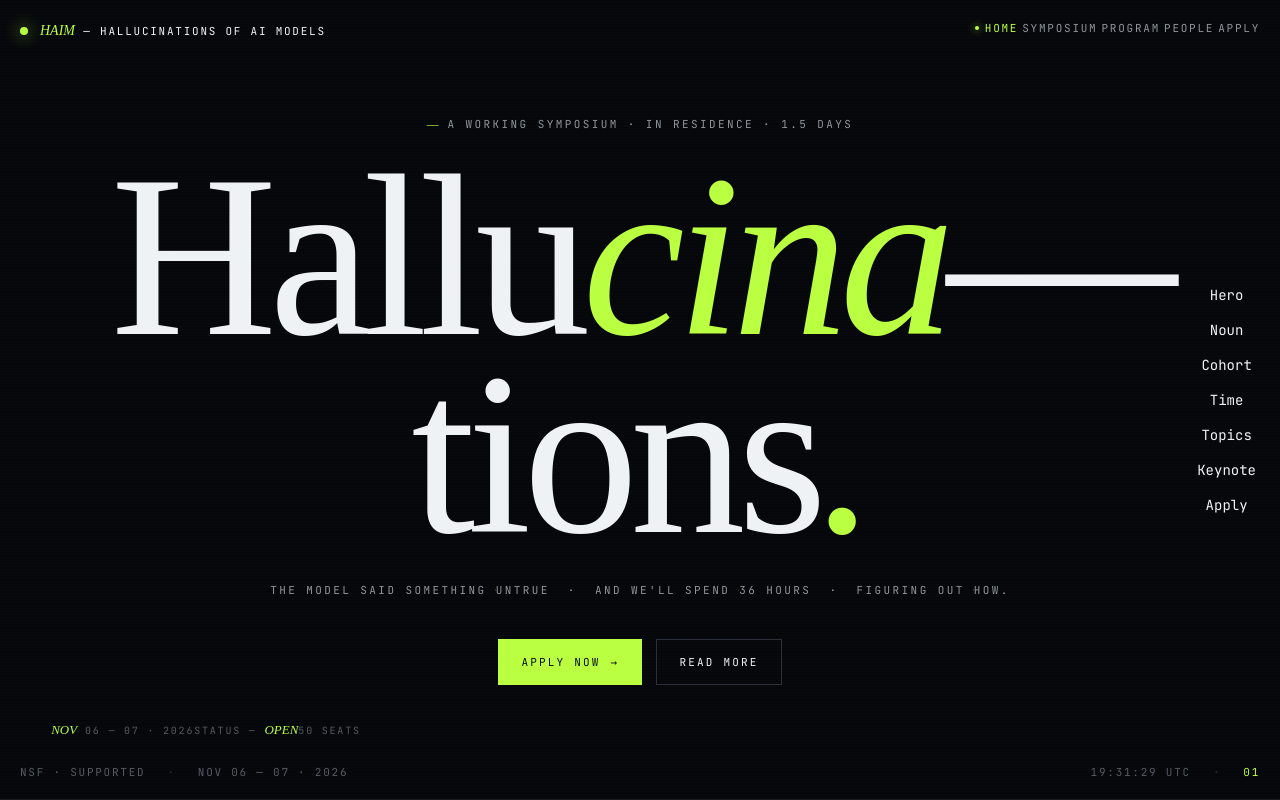
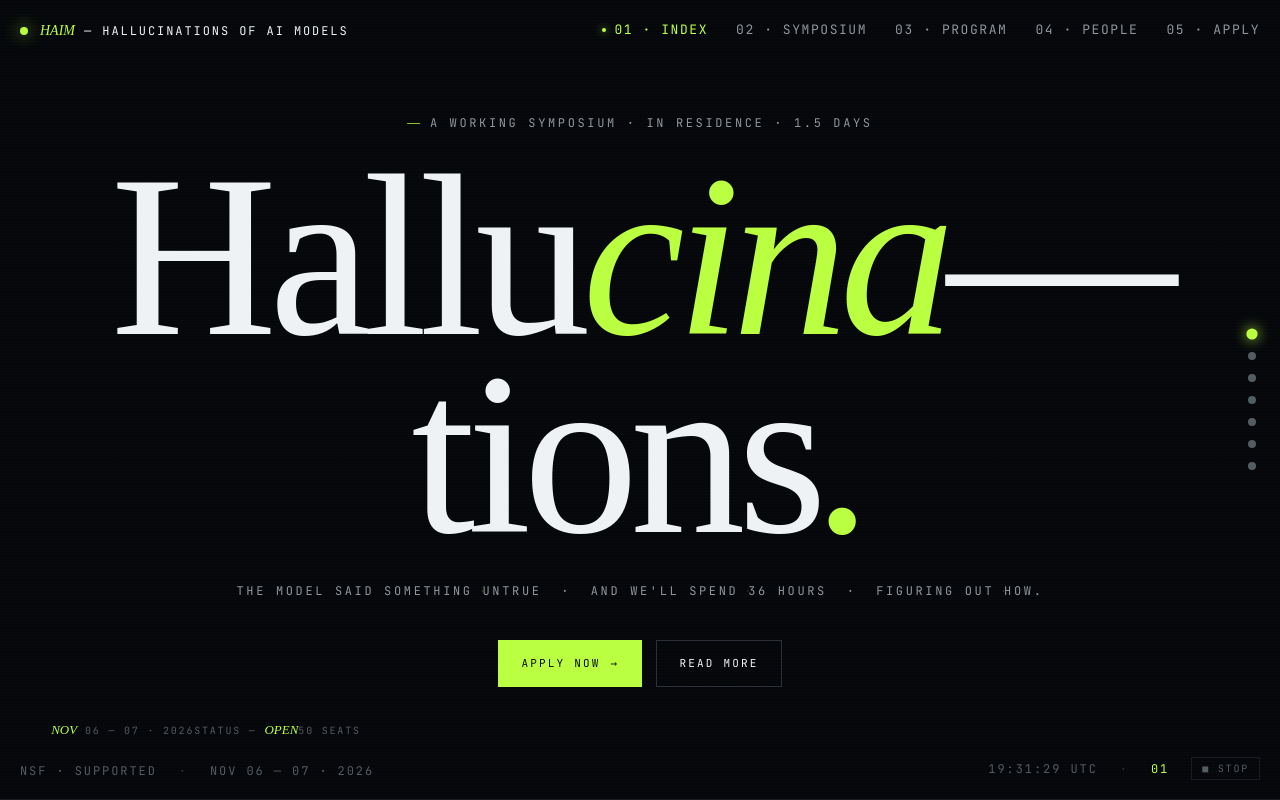
Before and after one commit to satrajitghosh183/haim-symposium, a Next.js app: page / in a window 1280 px wide. Built offline with nearby package versions, Linux system fonts and the light colour scheme; a web font is replaced by a local one.

Commit message:
Dots-only nav, pause-hallucinations button, bigger text

```diff
--- a/src/app/globals.css
+++ b/src/app/globals.css
@@ -33,7 +33,7 @@ body {
   color: var(--text);
   font-family: var(--mono);   /* ← mono by default, same as original */
   font-weight: 400;
-  font-size: 14px;
+  font-size: 16px;
   line-height: 1.5;
   -webkit-font-smoothing: antialiased;
   text-rendering: optimizeLegibility;
@@ -79,7 +79,7 @@ body::after {
   pointer-events: none;
   z-index: 100;
   font-family: var(--mono);
-  font-size: 11px;
+  font-size: 12px;
   letter-spacing: 0.16em;
   text-transform: uppercase;
 }
@@ -106,14 +106,16 @@ body::after {
 
 .chrome__tr {
   position: absolute; top: 20px; right: 20px;
-  display: flex; gap: 22px;
+  display: flex; gap: 28px;
+  font-size: 13px; /* bigger than before */
+  letter-spacing: 0.12em;
 }
 .chrome__tr a { color: var(--text-dim); transition: color .25s; position: relative; }
 .chrome__tr a:hover { color: var(--text); }
 .chrome__tr a.is-active { color: var(--accent); }
 .chrome__tr a.is-active::before {
   content: "";
-  position: absolute; left: -10px; top: 50%;
+  position: absolute; left: -12px; top: 50%;
   width: 4px; height: 4px; border-radius: 50%;
   background: var(--accent);
   transform: translateY(-50%);
@@ -249,7 +251,7 @@ body::after {
 
 .sub {
   font-family: var(--mono);
-  font-size: clamp(11px, 0.8vw, 13px);
+  font-size: clamp(12px, 0.9vw, 15px);
   letter-spacing: 0.22em; color: var(--text-dim); text-transform: uppercase;
 }
 .sub em {
@@ -325,7 +327,7 @@ body::after {
 .lrow__n { font-family: var(--mono); font-size: 11px; letter-spacing: 0.18em; color: var(--text-faint); }
 .lrow__t {
   font-family: var(--serif);
-  font-size: clamp(22px, 2vw, 32px);
+  font-size: clamp(24px, 2.2vw, 36px);
   line-height: 1.15; letter-spacing: -0.01em;
 }
 .lrow__t em { font-style: italic; color: var(--accent); }
@@ -387,7 +389,7 @@ body::after {
 .slot:hover { background: color-mix(in oklab, var(--surface) 40%, transparent); }
 .slot__time { font-family: var(--mono); font-size: 11px; letter-spacing: 0.14em; color: var(--accent); }
 .slot__body { display: grid; gap: 8px; }
-.slot__title { font-family: var(--serif); font-size: clamp(20px,1.7vw,28px); line-height: 1.15; letter-spacing: -0.01em; }
+.slot__title { font-family: var(--serif); font-size: clamp(22px,2vw,34px); line-height: 1.15; letter-spacing: -0.01em; }
 .slot__title em { font-style: italic; color: var(--accent); }
 .slot__tag { font-family: var(--mono); font-size: 10px; letter-spacing: 0.18em; text-transform: uppercase; color: var(--text-faint); text-align: right; }
 @media (max-width: 820px) {
--- a/src/app/layout.tsx
+++ b/src/app/layout.tsx
@@ -1,4 +1,5 @@
 import type { Metadata } from 'next'
+import { FlickerProvider } from '@/lib/flicker-context'
 import './globals.css'
 
 export const metadata: Metadata = {
@@ -28,7 +29,7 @@ export default function RootLayout({
           rel="stylesheet"
         />
       </head>
-      <body>{children}</body>
+      <body><FlickerProvider>{children}</FlickerProvider></body>
     </html>
   )
 }
--- a/src/components/Chrome.tsx
+++ b/src/components/Chrome.tsx
@@ -1,19 +1,21 @@
 'use client'
 
+import { useFlicker } from '@/lib/flicker-context'
 import Link from 'next/link'
 import { usePathname } from 'next/navigation'
 import { useEffect, useState } from 'react'
 
 const NAV_LINKS = [
-  { href: '/', label: 'Home' },
-  { href: '/symposium', label: 'Symposium' },
-  { href: '/program', label: 'Program' },
-  { href: '/people', label: 'People' },
-  { href: '/apply', label: 'Apply' },
+  { href: '/',           label: '01 · Index'    },
+  { href: '/symposium',  label: '02 · Symposium' },
+  { href: '/program',    label: '03 · Program'  },
+  { href: '/people',     label: '04 · People'   },
+  { href: '/apply',      label: '05 · Apply'    },
 ]
 
 export default function Chrome() {
   const pathname = usePathname()
+  const { paused, toggle } = useFlicker()
   const [time, setTime] = useState('')
   const [frame, setFrame] = useState(0)
 
@@ -60,20 +62,18 @@ export default function Chrome() {
         </Link>
       </div>
 
-      {/* Top-right: nav */}
-      <div className="chrome__tr">
-        <nav style={{ display: 'flex', gap: '4px' }}>
+      {/* Top-right: nav — numbered, spaced, bigger */}
+      <nav className="chrome__tr">
         {NAV_LINKS.map((l) => (
           <Link
             key={l.href}
             href={l.href}
-              className={`nav-link${pathname === l.href ? ' is-active' : ''}`}
+            className={pathname === l.href ? 'is-active' : ''}
           >
             {l.label}
           </Link>
         ))}
       </nav>
-      </div>
 
       {/* Bottom-left: sponsors */}
       <div className="chrome__bl">
@@ -82,7 +82,7 @@ export default function Chrome() {
         <span>Nov 06 — 07 · 2026</span>
       </div>
 
-      {/* Bottom-right: clock + frame counter */}
+      {/* Bottom-right: clock + frame counter + pause toggle */}
       <div className="chrome__br">
         <span>{time}</span>
         {frame > 0 && (
@@ -91,6 +91,24 @@ export default function Chrome() {
             <span style={{ color: 'var(--accent)' }}>{String(frame).padStart(2, '0')}</span>
           </>
         )}
+        <button
+          onClick={toggle}
+          title={paused ? 'Resume hallucinations' : 'Stop hallucinations'}
+          style={{
+            fontFamily: 'var(--mono)',
+            fontSize: '10px',
+            letterSpacing: '0.18em',
+            textTransform: 'uppercase',
+            color: paused ? 'var(--accent)' : 'var(--text-faint)',
+            border: `1px solid ${paused ? 'var(--accent)' : 'var(--line-soft)'}`,
+            padding: '3px 10px',
+            background: paused ? 'color-mix(in oklab, var(--accent) 10%, transparent)' : 'transparent',
+            transition: 'all .25s',
+            cursor: 'none',
+          }}
+        >
+          {paused ? '▶ resume' : '■ stop'}
+        </button>
       </div>
     </div>
   )
--- a/src/components/DotNav.tsx
+++ b/src/components/DotNav.tsx
@@ -11,6 +11,7 @@ export default function DotNav({ links }: DotNavProps) {
 
   useEffect(() => {
     const ids = links.map((l) => l.href.replace('#', ''))
+    const deck = document.querySelector('.deck')
     const sections = ids
       .map((id) => document.getElementById(id))
       .filter(Boolean) as HTMLElement[]
@@ -26,7 +27,7 @@ export default function DotNav({ links }: DotNavProps) {
           }
         })
       },
-      { threshold: 0.4 }
+      { root: deck, threshold: 0.55 }
     )
 
     sections.forEach((s) => obs.observe(s))
@@ -36,24 +37,22 @@ export default function DotNav({ links }: DotNavProps) {
   const handleClick = (href: string, idx: number) => {
     setActive(idx)
     const id = href.replace('#', '')
+    const deck = document.querySelector('.deck')
     const el = document.getElementById(id)
-    if (el) {
-      el.scrollIntoView({ behavior: 'smooth', block: 'start' })
-    }
+    if (el && deck) deck.scrollTo({ top: el.offsetTop, behavior: 'smooth' })
   }
 
   return (
-    <nav className="dotnav" aria-label="Section navigation">
+    <nav className="dotnav" aria-label="frames">
       {links.map((link, idx) => (
-        <button
+        // Use <a> so the existing CSS selectors (.dotnav a, .dotnav a span) apply
+        <a
           key={link.href}
-          className={`dotnav__item${active === idx ? ' is-active' : ''}`}
-          onClick={() => handleClick(link.href, idx)}
-          aria-label={`Jump to ${link.label}`}
-        >
-          <span className="dotnav__label">{link.label}</span>
-          <span className="dotnav__pip" />
-        </button>
+          href={link.href}
+          className={active === idx ? 'is-active' : ''}
+          onClick={(e) => { e.preventDefault(); handleClick(link.href, idx) }}
+          aria-label={link.label}
+        />
       ))}
     </nav>
   )
--- a/src/components/Flicker.tsx
+++ b/src/components/Flicker.tsx
@@ -1,6 +1,7 @@
 'use client'
 
 import { useEffect, useRef, useState, ElementType } from 'react'
+import { useFlicker } from '@/lib/flicker-context'
 
 const CHARS = '01HALCINTNRGM◆✦›—ƎᗡW✕•·∴ᗤ'
 
@@ -9,6 +10,8 @@ interface FlickerProps {
   interval?: number
   className?: string
   as?: ElementType
+  /** When true this instance ignores the global pause (e.g. hero title) */
+  freeze?: boolean
 }
 
 export default function Flicker({
@@ -16,37 +19,33 @@ export default function Flicker({
   interval = 3200,
   className = '',
   as: Tag = 'span',
+  freeze = false,
 }: FlickerProps) {
+  const { paused } = useFlicker()
+  const isPaused = paused && !freeze
+
   const [display, setDisplay] = useState(words[0] ?? '')
   const [scrambling, setScrambling] = useState(false)
   const indexRef = useRef(0)
   const rafRef = useRef<number>(0)
   const scramblingRef = useRef(false)
 
-  // Stable scramble — no closure over `display`, so deps never change
   const scrambleTo = useRef((target: string) => {
-    if (scramblingRef.current) {
-      cancelAnimationFrame(rafRef.current)
-    }
+    if (scramblingRef.current) cancelAnimationFrame(rafRef.current)
     scramblingRef.current = true
     setScrambling(true)
-
     const totalFrames = 18
     let frame = 0
-
     const tick = () => {
       frame++
       const progress = frame / totalFrames
       let result = ''
       for (let i = 0; i < target.length; i++) {
-        if (Math.random() < progress * 1.3 || progress > 0.85) {
-          result += target[i]
-        } else {
-          result += CHARS[Math.floor(Math.random() * CHARS.length)]
-        }
+        result += (Math.random() < progress * 1.3 || progress > 0.85)
+          ? target[i]
+          : CHARS[Math.floor(Math.random() * CHARS.length)]
       }
       setDisplay(result)
-
       if (frame < totalFrames) {
         rafRef.current = requestAnimationFrame(tick)
       } else {
@@ -55,23 +54,20 @@ export default function Flicker({
         scramblingRef.current = false
       }
     }
-
     rafRef.current = requestAnimationFrame(tick)
   }).current
 
   useEffect(() => {
-    if (words.length <= 1) return
+    if (words.length <= 1 || isPaused) return
     const id = setInterval(() => {
       indexRef.current = (indexRef.current + 1) % words.length
       scrambleTo(words[indexRef.current])
     }, interval + Math.random() * 1200)
-    return () => {
-      clearInterval(id)
-      cancelAnimationFrame(rafRef.current)
-    }
-  }, [words, interval, scrambleTo])
+    return () => { clearInterval(id); cancelAnimationFrame(rafRef.current) }
+  }, [words, interval, scrambleTo, isPaused])
 
   const handleMouseEnter = () => {
+    if (isPaused) return
     const next = (indexRef.current + 1) % words.length
     indexRef.current = next
     scrambleTo(words[next])
--- /dev/null
+++ b/src/lib/flicker-context.tsx
@@ -0,0 +1,19 @@
+'use client'
+
+import { createContext, useContext, useState, ReactNode } from 'react'
+
+const FlickerContext = createContext<{
+  paused: boolean
+  toggle: () => void
+}>({ paused: false, toggle: () => {} })
+
+export function FlickerProvider({ children }: { children: ReactNode }) {
+  const [paused, setPaused] = useState(false)
+  return (
+    <FlickerContext.Provider value={{ paused, toggle: () => setPaused(p => !p) }}>
+      {children}
+    </FlickerContext.Provider>
+  )
+}
+
+export const useFlicker = () => useContext(FlickerContext)
```
Lines whose indentation alone changed are shown as unchanged.
